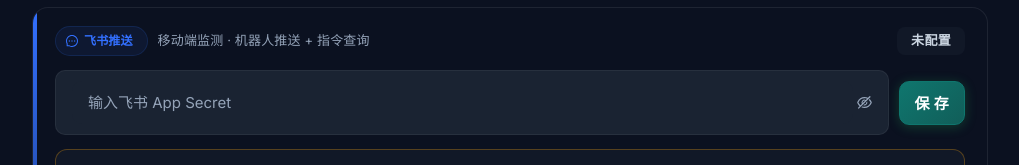
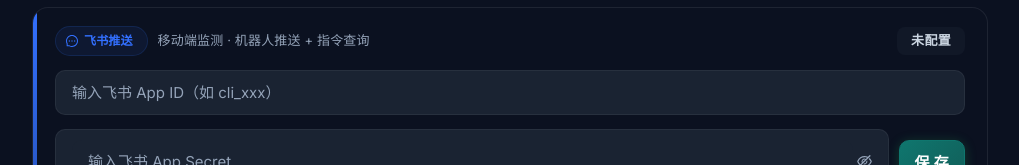
Before and after one commit to hebocn/intel-monitor, a React (Vite) app in the folder frontend/: page /settings in a window 1280 px wide. Shown: the part 2947-3112 px from the top of the page, without its empty margins (260-1279 px from the left). Built offline with nearby package versions, Linux system fonts and the light colour scheme; no server answers; sample sign-in values are in the browser's storage.

Commit message:
fix: 飞书设置页新增 App ID 输入框并随配置保存
- 前端设置页飞书区块新增 App ID 输入框（此前只能填 App Secret）
- 保存时 app_id 与 app_secret 一起提交给后端
- 修复：缺少 FEISHU_APP_ID 导致飞书始终显示未配置

```diff
--- a/frontend/src/pages/SettingsPage.tsx
+++ b/frontend/src/pages/SettingsPage.tsx
@@ -322,6 +322,7 @@
   const [bindCode, setBindCode] = useState<string | null>(null)
   const [bindCodeLoading, setBindCodeLoading] = useState(false)
   const [feishuSecret, setFeishuSecret] = useState('')
+  const [feishuAppId, setFeishuAppId] = useState('')
   const [secretSaving, setSecretSaving] = useState(false)
 
   const defaultState: ProviderState = {
@@ -396,12 +397,17 @@
     }
     setSecretSaving(true)
     try {
-      const res = await feishuAPI.saveConfig({ app_secret: feishuSecret.trim() })
+      const res = await feishuAPI.saveConfig({
+        app_secret: feishuSecret.trim(),
+        app_id: feishuAppId.trim() || undefined,
+      })
       setFeishuSecret('')
+      setFeishuAppId('')
       setFeishuStatus(prev => prev ? {
         ...prev,
         configured: res.data.configured,
         app_secret_set: true,
+        app_id: feishuAppId.trim() || prev.app_id,
       } : prev)
       if (res.data.reloading) {
         message.info('配置已保存，后端将自动重启生效（约 5 秒），期间页面可能短暂无响应')
@@ -755,6 +761,15 @@
             </Tag>
           </div>
           <div style={{ padding: '0 22px 20px 22px', display: 'flex', flexDirection: 'column', gap: 14 }}>
+            {/* App ID 配置 */}
+            <div style={{ display: 'flex', gap: 10, alignItems: 'center' }}>
+              <Input
+                placeholder={feishuStatus?.app_id ? `App ID: ${feishuStatus.app_id}（输入新值可修改）` : '输入飞书 App ID（如 cli_xxx）'}
+                value={feishuAppId}
+                onChange={e => setFeishuAppId(e.target.value)}
+                style={{ flex: 1 }}
+              />
+            </div>
             {/* App Secret 配置 */}
             <div style={{ display: 'flex', gap: 10, alignItems: 'center' }}>
               <Input.Password
```
